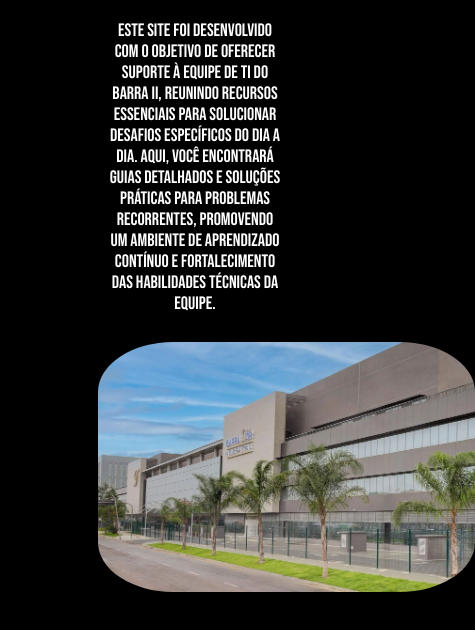
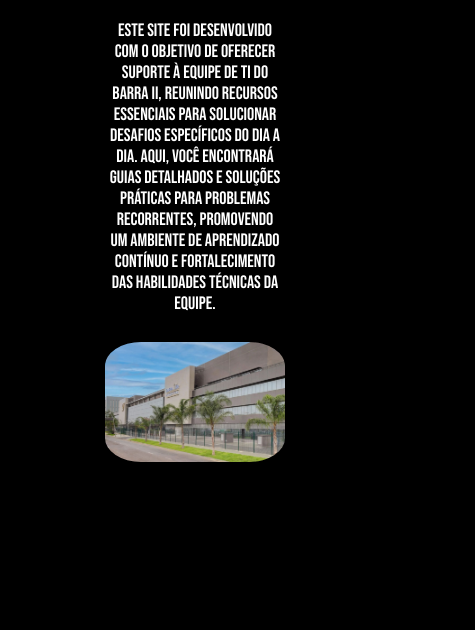
Before and after one commit to RobertoJrZzz/BarraDorLearn, a plain HTML site: page index.html in a window 390 px wide. Shown: the part 400-1030 px from the top of the page, 475 px wide, since content can reach past the window. After the commit the page ends 960 px from the top, so only its background shows below. Drawn offline with Linux system fonts and the light colour scheme.

Commit message:
Add files via upload

```diff
--- a/Styles/style.css
+++ b/Styles/style.css
@@ -139,7 +139,7 @@ body {
 @media screen and (max-width: 768px) {
 
     #RedeIMG2 {
-        height: 240px;
+        height: 190px;
     }
 
     #impressoras-links,
@@ -173,7 +173,7 @@ body {
     }
 
     #RedeIMG2 {
-        height: 250px;
+        height: 120px;
     }
 }
     .listagem {
```
